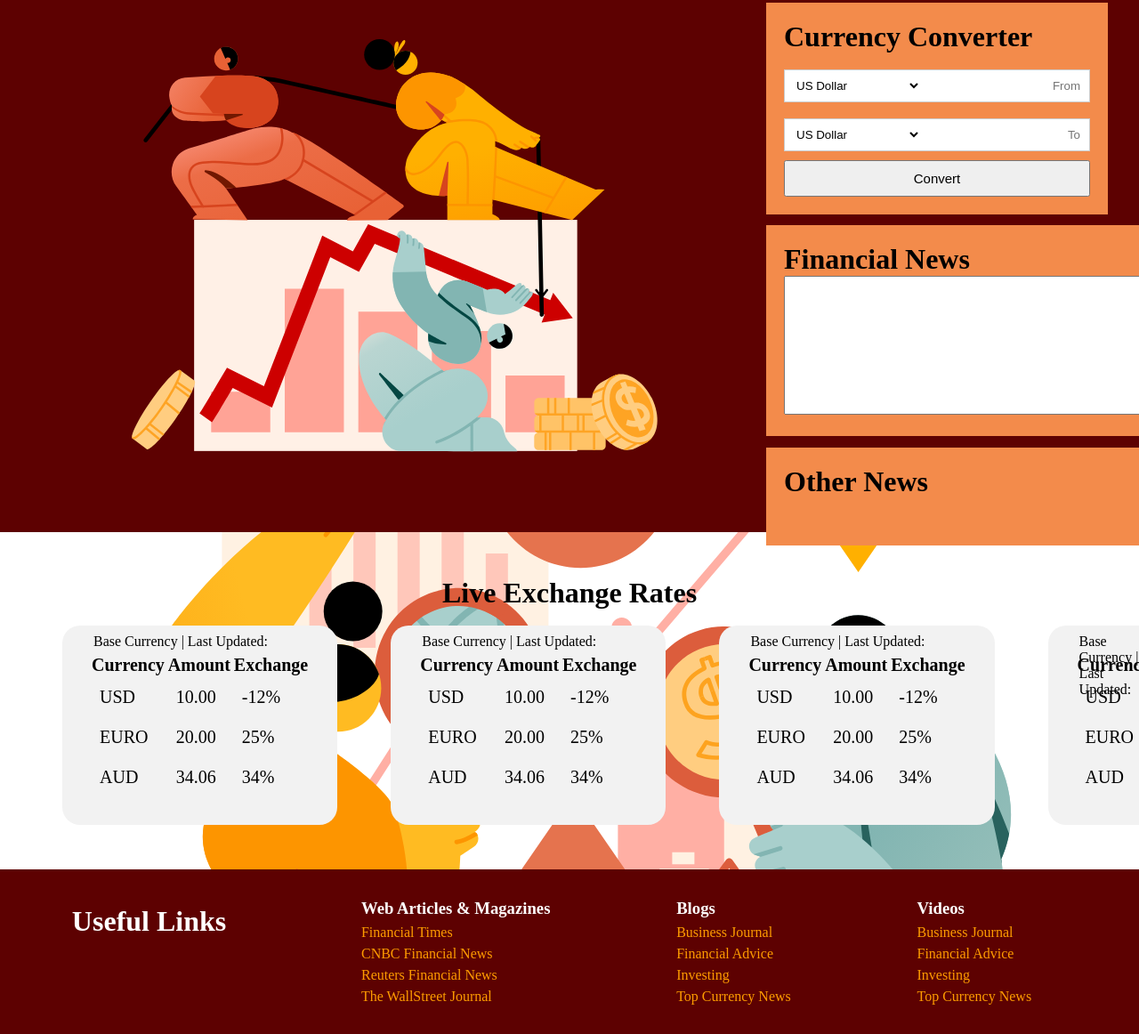
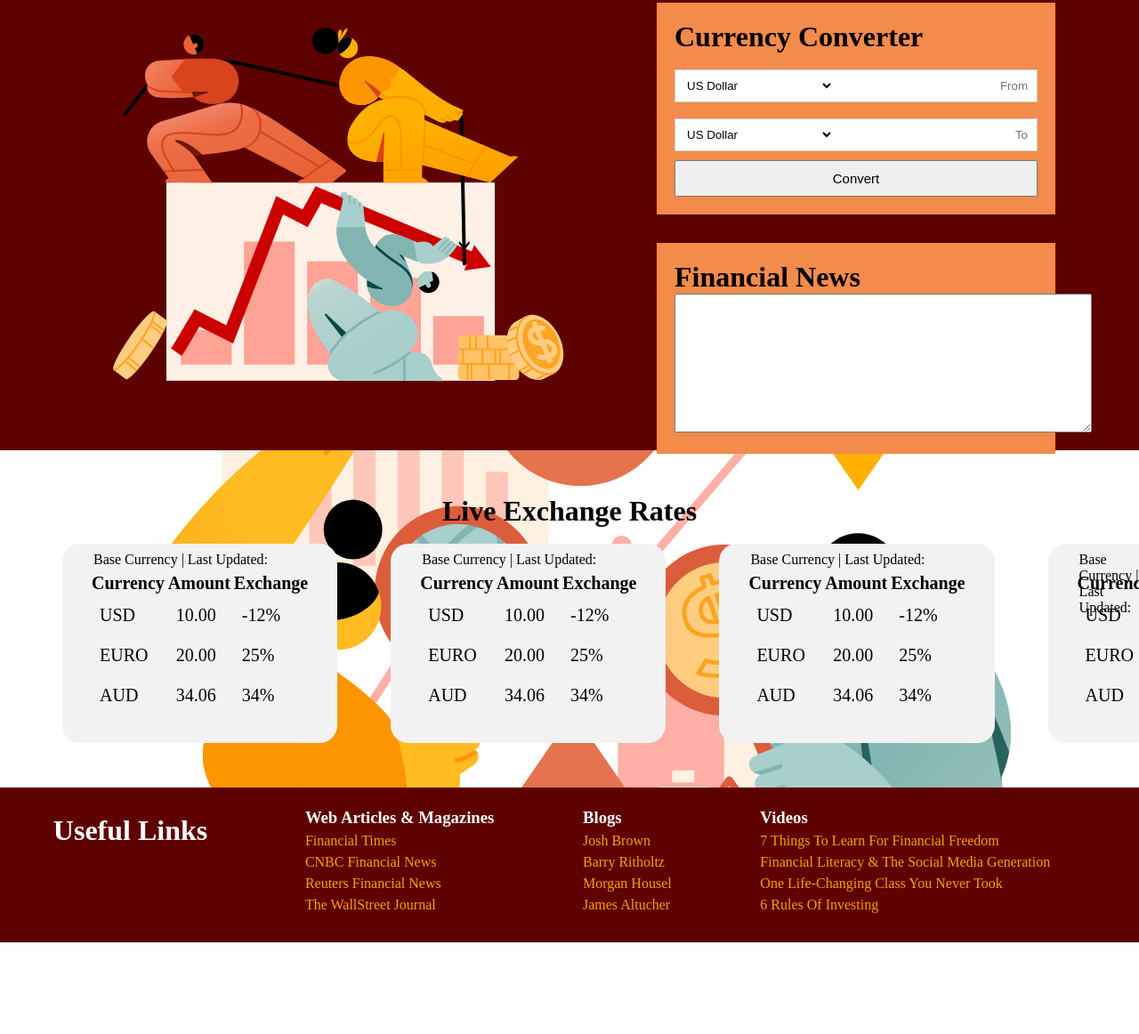
Before and after one commit to coderbenny/money-flip-V2, a plain HTML site: page public/index.html in a window 1280 px wide. Shown: the part 99-1261 px from the top of the page at 89% size. After the commit the page ends 1158 px from the top, so only its background shows below. Drawn offline with Linux system fonts and the light colour scheme.

Commit message:
Updated the footer links and also deleted a div element from the top of the page

```diff
--- a/public/index.html
+++ b/public/index.html
@@ -64,10 +64,10 @@
                 </div>
             </div>
 
-            <div class="bottom-right">
+            <!-- <div class="bottom-right">
                 <h1>Other News</h1>
                 <div class="news-body"></div>
-            </div>
+            </div> -->
 
         </div>
 
@@ -213,15 +213,14 @@
     </div>
 
     <!-- section three-->
-    <div class="hero">
-        <!-- <img src="./assets/1 - REBUILD THE ECONOMY.svg" alt="rebuilding economy" srcset=""> -->
+    <!-- <div class="hero">
+            <img src="./assets/1 - REBUILD THE ECONOMY.svg" alt="rebuilding economy" srcset=""> -->
 
-        <div class="side-bar">
+        <!-- <div class="side-bar">
+        Individual card
+         </div>
 
-            <!-- Individual card -->
-        </div>
-
-    </div>
+    </div>  -->
 
 
     <!-- Footer Links -->
@@ -241,18 +240,18 @@
         <!-- Footer two -->
         <div class="useful-links">
             <h3 style="color: white;">Blogs</h3>
-            <li><a href="#">Business Journal</a></li>
-            <li><a href="#">Financial Advice</a></li>
-            <li><a href="#">Investing</a></li>
-            <li><a href="#">Top Currency News</a></li>
+            <li><a href="https://thereformedbroker.com/">Josh Brown</a></li>
+            <li><a href="https://ritholtz.com/">Barry Ritholtz</a></li>
+            <li><a href="https://www.morganhousel.com/">Morgan Housel</a></li>
+            <li><a href="https://jamesaltucher.com/">James Altucher</a></li>
         </div>
 
         <div class="useful-links">
             <h3 style="color: white;">Videos</h3>
-            <li><a href="#">Business Journal</a></li>
-            <li><a href="#">Financial Advice</a></li>
-            <li><a href="#">Investing</a></li>
-            <li><a href="#">Top Currency News</a></li>
+            <li><a href="https://www.youtube.com/watch?v=zNTNWQmf1DE&pp=ygUSZmluYW5jaWFsIGxpdGVyYWN5">7 Things To Learn For Financial Freedom</a></li>
+            <li><a href="https://www.youtube.com/watch?v=MoFj7meoHkY&pp=ygUSZmluYW5jaWFsIGxpdGVyYWN5">Financial Literacy & The Social Media Generation</a></li>
+            <li><a href="https://www.youtube.com/watch?v=8jkri0AeZWQ&pp=ygUSZmluYW5jaWFsIGxpdGVyYWN5">One Life-Changing Class You Never Took</a></li>
+            <li><a href="https://www.youtube.com/watch?v=f7V0NELM8BQ&pp=ygUSZmluYW5jaWFsIGxpdGVyYWN5">6 Rules Of Investing</a></li>
         </div>
 
     </div>
--- a/public/styles.css
+++ b/public/styles.css
@@ -44,15 +44,16 @@ h4 {
 .card {
     /* display: flex; */
     position: absolute;
-    width: 30%;
+    width: 35%;
     background-color: #f38b4b;
     padding: 20px;
     margin-top: 50px;
 }
 
 .hero img {
-    width: 70%;
+    width: 60%;
     /* padding-top: 10px; */
+    margin: 0;
 }
 
 select {
@@ -81,8 +82,9 @@ input {
 
 .financial-news {
     position: absolute;
-    margin-top: 300px;
+    margin-top: 320px;
     padding: 20px;
+    width: 35%;
     background-color: #f38b4b;
 }
 
```
